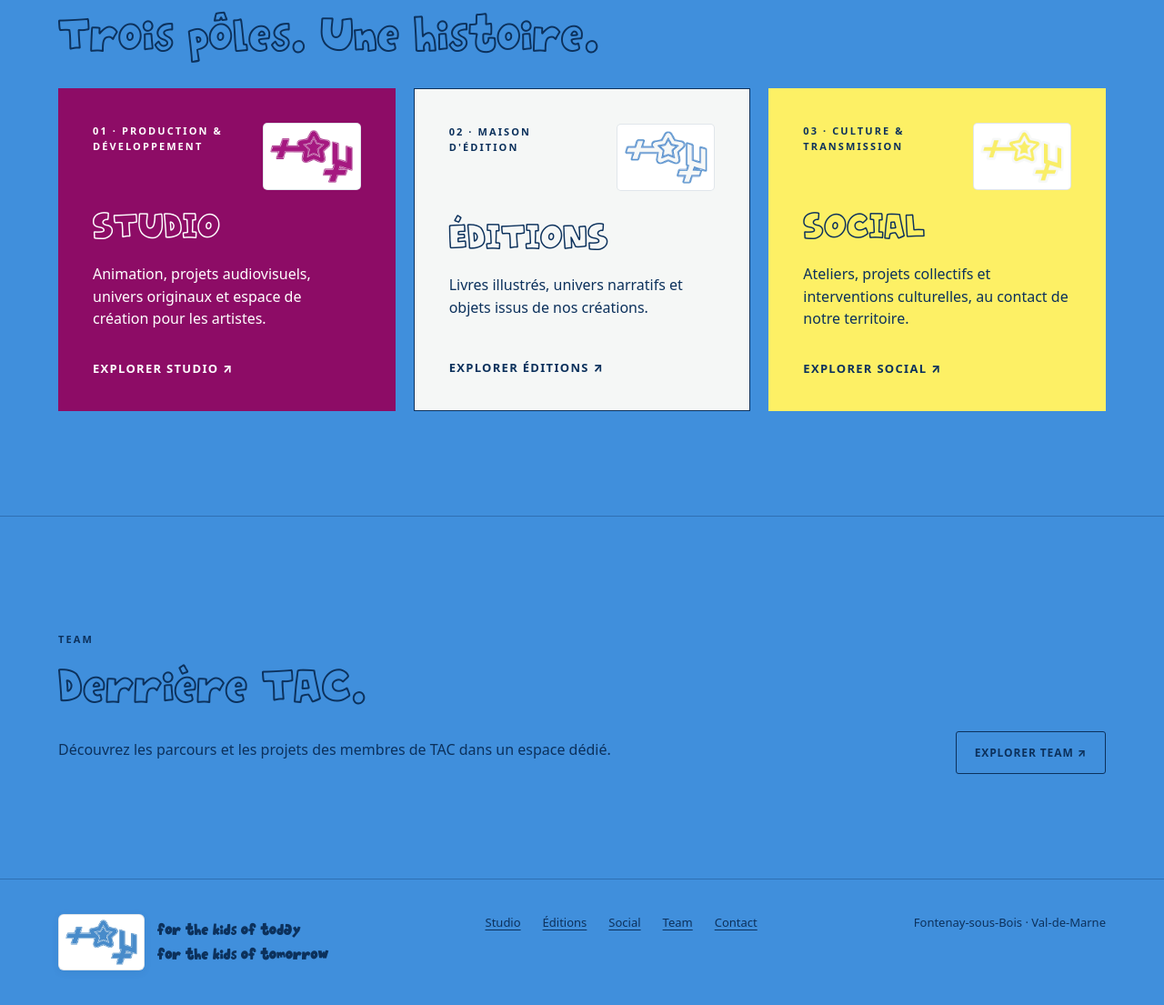
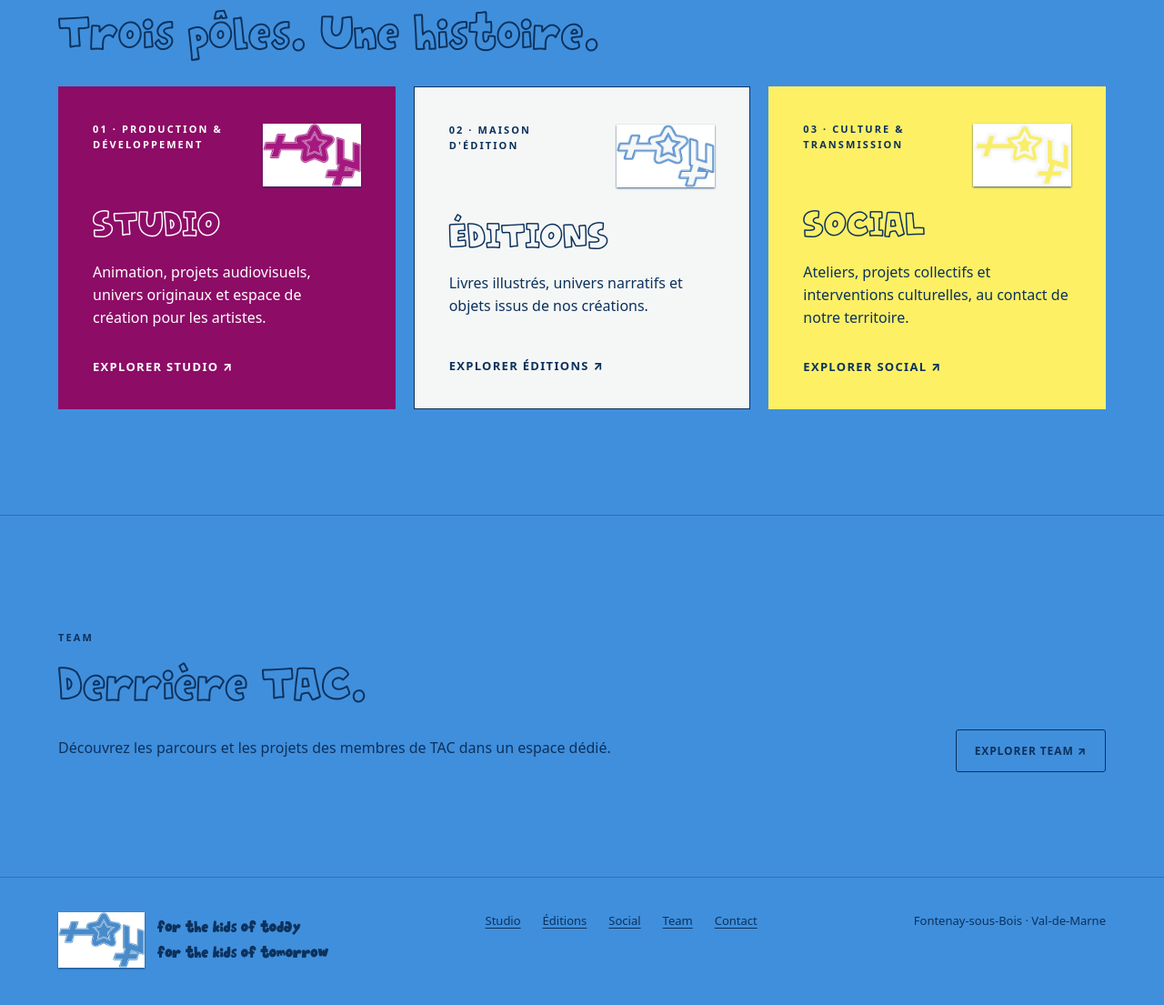
Before and after one commit to hugondiaye8-jpg/TexasAnimeCorp, a website: page index.html in a window 1280 px wide. Shown: the part 1652-2757 px from the top of the page at 91% size. Drawn offline with Linux system fonts and the light colour scheme; a web font is replaced by a local one.

Commit message:
style(logos): remove white card backgrounds, padding and borders around official marks

```diff
--- a/styles/refonte.css
+++ b/styles/refonte.css
@@ -332,16 +332,14 @@ ul.team-names > li.team-name {list-style:none}
 @media(max-width:380px){.footer-baseline{font-size:14px}}
 
 
-/* TAC 2026 official pole marks.
-   The source PNGs are preserved unchanged, including their white canvas.
-   A consistent white backing maintains contrast over blue, violet and yellow. */
+/* Official TAC logos — transparent PNGs, without rectangular backgrounds. */
 .site-header .header-identity .brand--logo,
 .site-footer .footer-brand {
-  background:#fff;
-  border:1px solid rgba(12,49,92,.13);
-  border-radius:6px;
-  padding:5px 7px;
-  box-shadow:0 2px 9px rgba(12,49,92,.08);
+  background:transparent;
+  border:none;
+  border-radius:0;
+  padding:0;
+  box-shadow:none;
 }
 .site-header .header-identity .brand--logo img,
 .site-footer .footer-brand img {
@@ -349,6 +347,8 @@ ul.team-names > li.team-name {list-style:none}
   object-fit:contain;
   max-width:100%;
   height:auto;
+  /* Small contour contrast only: blue/yellow/violet logos sit on same-tone backgrounds. */
+  filter:drop-shadow(0 1px 1px rgba(12,49,92,.78));
 }
 .pole-card__head {
   display:flex;
@@ -366,13 +366,13 @@ ul.team-names > li.team-name {list-style:none}
   height:74px;
   flex:none;
   object-fit:contain;
-  background:#fff;
-  border:1px solid rgba(12,49,92,.12);
-  border-radius:5px;
-  padding:7px;
+  background:transparent;
+  border:none;
+  border-radius:0;
+  padding:0;
+  box-shadow:none;
+  filter:drop-shadow(0 1px 1px rgba(12,49,92,.78));
 }
 @media(max-width:700px){
-  .site-header .header-identity .brand--logo { padding:4px 5px; }
-  .site-footer .footer-brand {padding:5px;}
-  .pole-card__logo {width:94px;height:65px;padding:5px;}
+  .pole-card__logo {width:94px;height:65px;}
 }
```
